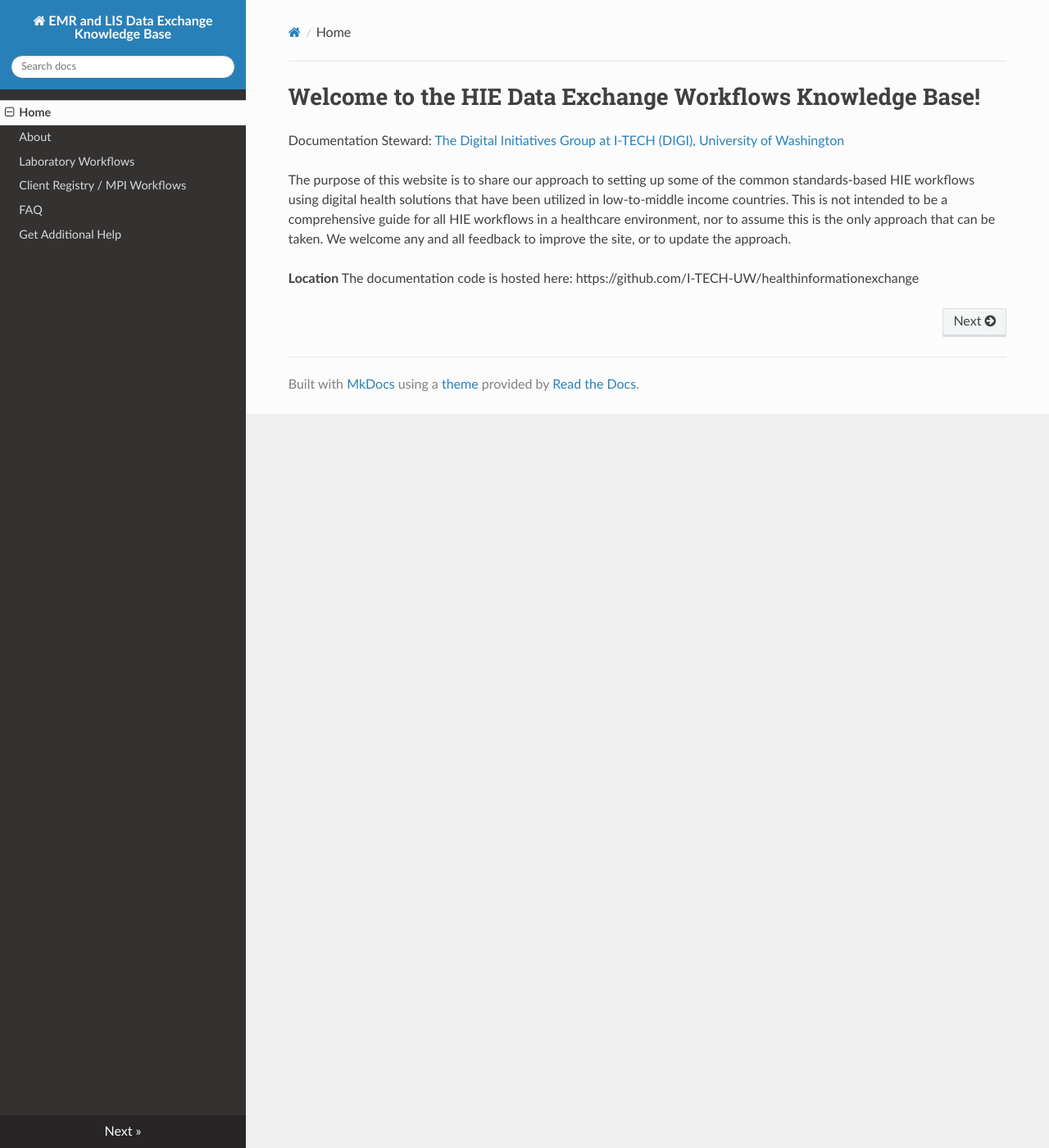
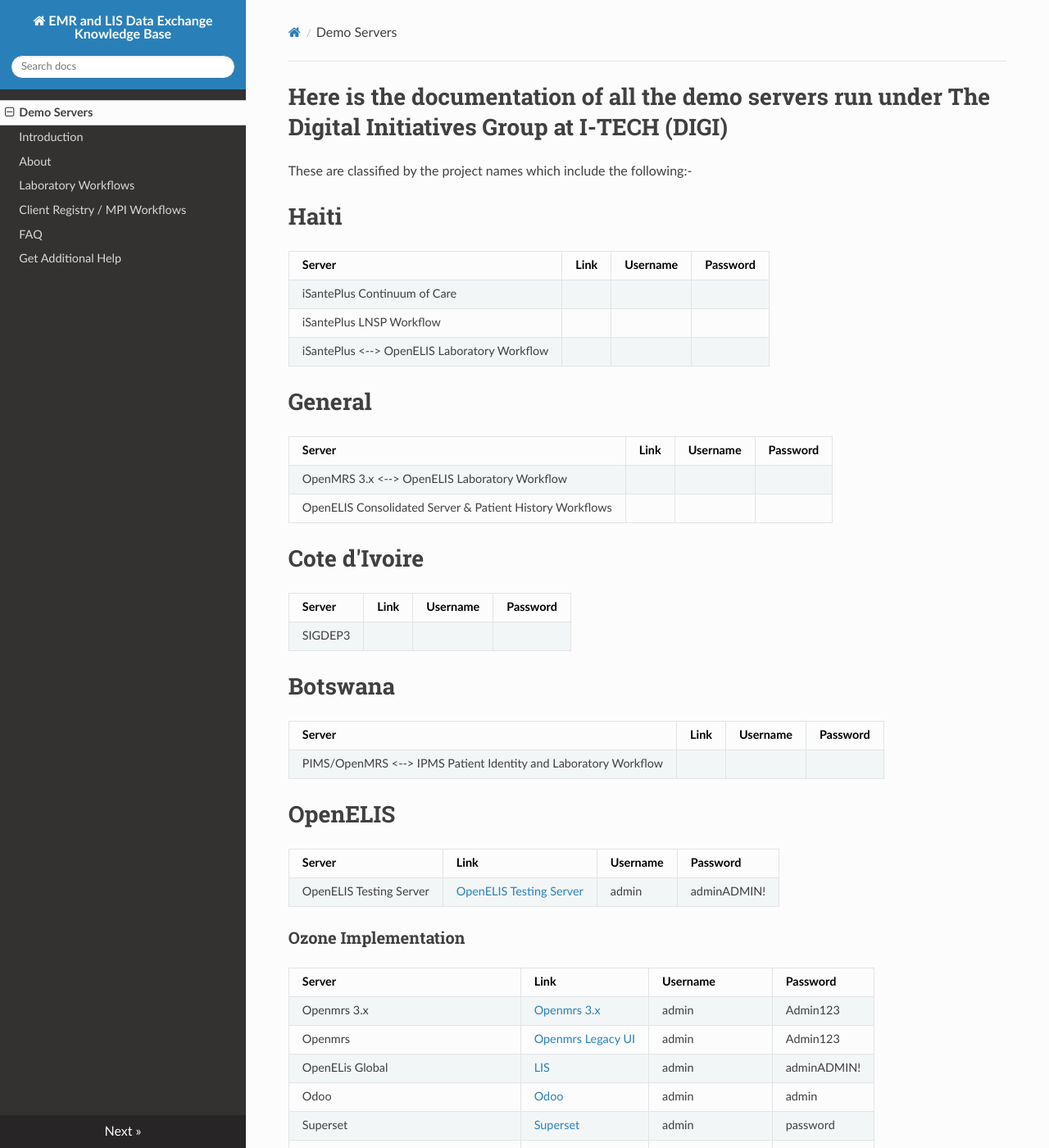
Before and after one commit to I-TECH-UW/healthinformationexchange, an MkDocs documentation site: the page built from docs/index.md, in a window 1280 px wide and 1400 px high. Shown: the whole window at 82% size. Built offline with MkDocs 1.6.1, drawn with Linux system fonts in a browser that asks for light colours; nearby versions of some CDN libraries; some of the changed text lies outside the part shown.

Commit message:
added demo servers page

```diff
--- a/docs/index.md
+++ b/docs/index.md
@@ -1,7 +1,47 @@
-# Welcome to the HIE Data Exchange Workflows Knowledge Base!
-Documentation Steward: [The Digital Initiatives Group at I-TECH (DIGI), University of Washington](https://www.go2itech.org/digital-initiatives-group-at-i-tech/about-digi/)
+# Here is the documentation of all the demo servers run under The Digital Initiatives Group at I-TECH (DIGI)
 
-The purpose of this website is to share our approach to setting up some of the common standards-based HIE workflows using digital health solutions that have been utilized in low-to-middle income countries.  This is not intended to be a comprehensive guide for all HIE workflows in a healthcare environment, nor to assume this is the only approach that can be taken.  We welcome any and all feedback to improve the site, or to update the approach.
+These are classified by the project names which include the following:-
 
-**Location**
-The documentation code is hosted here: https://github.com/I-TECH-UW/healthinformationexchange
+# Haiti
+
+| Server                                       | Link | Username | Password |
+|----------------------------------------------|------|----------|----------|
+| iSantePlus Continuum of Care                 |      |          |          |
+| iSantePlus LNSP Workflow                     |      |          |          |
+| iSantePlus <--> OpenELIS Laboratory Workflow |      |          |          |
+
+# General
+
+| Server                                                   | Link | Username | Password |
+|----------------------------------------------------------|------|----------|----------|
+| OpenMRS 3.x <--> OpenELIS Laboratory Workflow            |      |          |          |
+| OpenELIS Consolidated Server & Patient History Workflows |      |          |          |
+
+# Cote d'Ivoire
+
+| Server  | Link | Username | Password |
+|---------|------|----------|----------|
+| SIGDEP3 |      |          |          |
+
+# Botswana
+
+| Server                                                          | Link | Username | Password |
+|-----------------------------------------------------------------|------|----------|----------|
+| PIMS/OpenMRS <--> IPMS Patient Identity and Laboratory Workflow |      |          |          |
+
+# OpenELIS
+
+| Server                  | Link                                                                 | Username | Password    |
+|-------------------------|----------------------------------------------------------------------|----------|-------------|
+| OpenELIS Testing Server | [OpenELIS Testing Server](https://testing.openelis-global.org:8443/) | admin    | adminADMIN! |
+
+### Ozone Implementation
+
+| Server                               | Link                                                    | Username         | Password    |
+|--------------------------------------|---------------------------------------------------------|------------------|-------------|
+| Openmrs 3.x                          | [Openmrs 3.x](http://ozone.uwdigi.org/openmrs/spa/home) | admin            | Admin123    |
+| Openmrs                              | [Openmrs Legacy UI]( http://ozone.uwdigi.org/openmrs)   | admin            | Admin123    |
+| OpenELis Global                      | [LIS](https://ozone.uwdigi.org:8443/OpenELIS-Global)    | admin            | adminADMIN! |
+| Odoo                                 | [Odoo](http://ozone.uwdigi.org:8069)                    | admin            | admin       |
+| Superset                             | [Superset](http://ozone.uwdigi.org:8088)                | admin            | password    |
+| OpenHIM http://ozone.uwdigi.org:3000 | [OpenHIM](http://ozone.uwdigi.org:3000)                 | root@openhim.org | admin       |
--- a/mkdocs.yml
+++ b/mkdocs.yml
@@ -2,7 +2,8 @@
 site_url: ""
 use_directory_urls: false
 nav:
-  - Home: "index.md"
+  - Demo Servers: "index.md"
+  - Introduction: "introduction.md"
   - About: "about.md"
   - Laboratory Workflows: lis-workflows/lis-workflows.md
   - Client Registry / MPI Workflows: mpi-workflows.md
```
Also changed, not shown: docs/introduction.md (added, +7 -0 lines), 1 other file.
